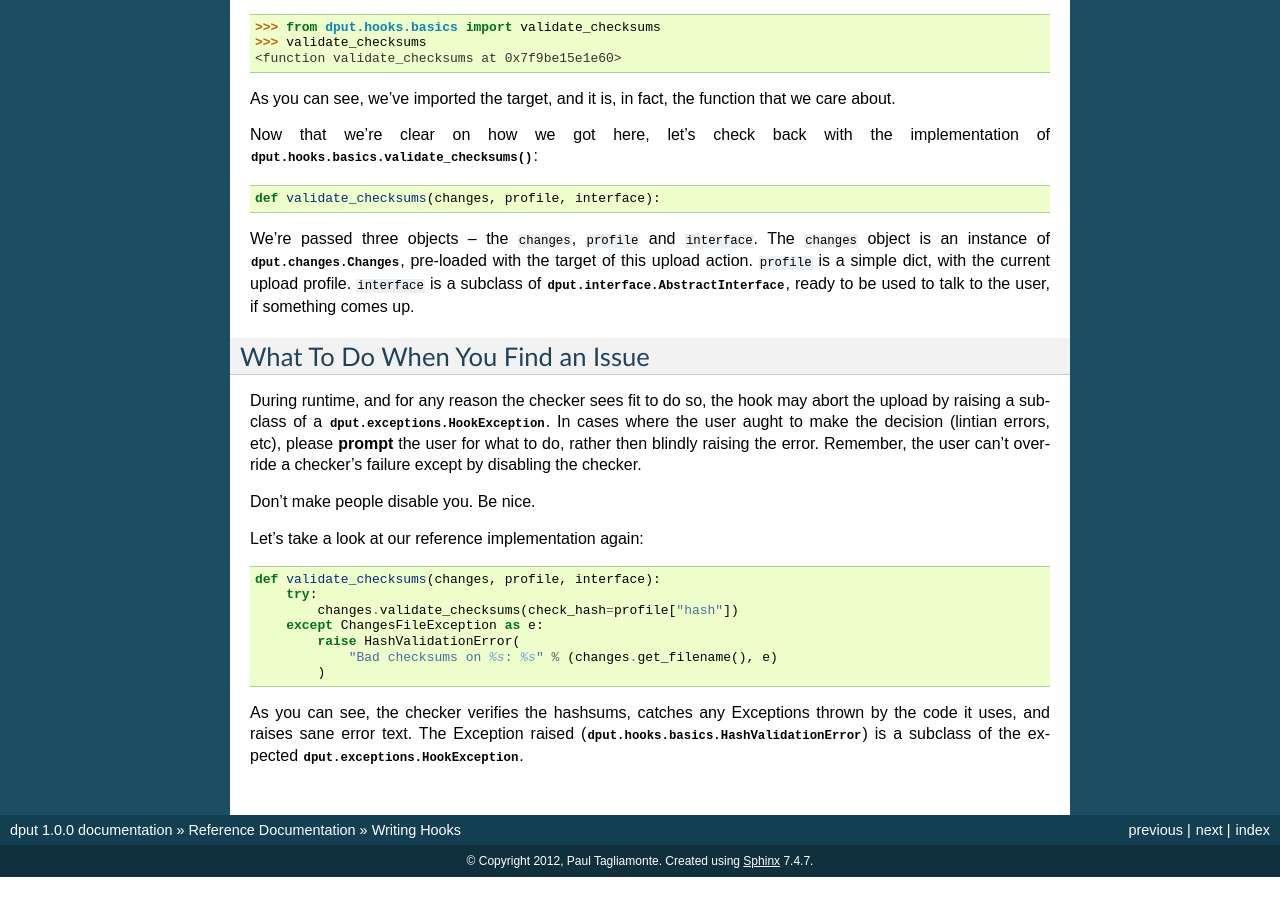
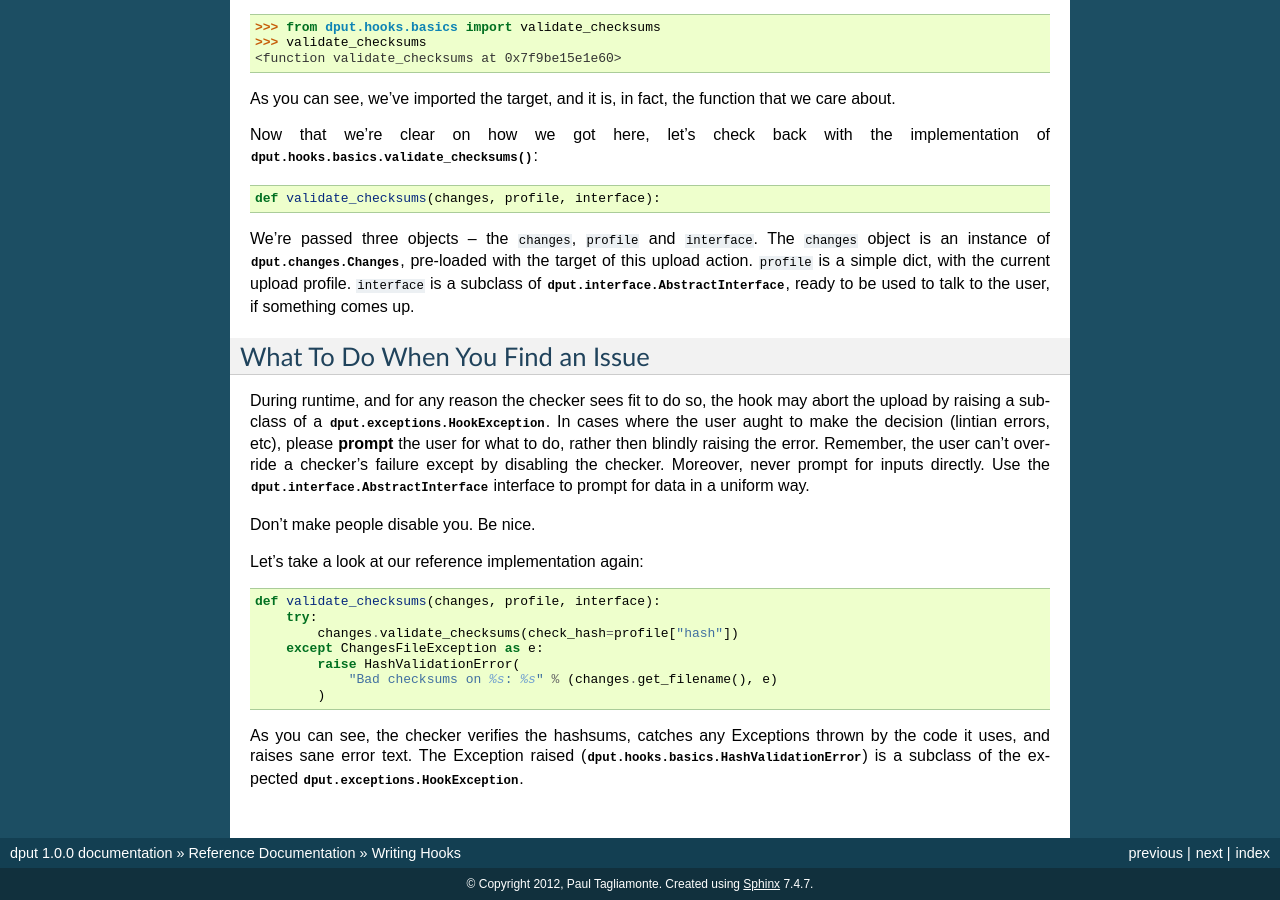
Before and after one commit to Debian/dput-ng, a Sphinx documentation site: the page built from docs/reference/hooks.rst, in a window 1280 px wide and 900 px high, scrolled down 1206 px. Built offline with Sphinx 7.4.7, drawn with Linux system fonts in a browser that asks for light colours; formulas are drawn with MathJax 3; before the commit the page ends 2083 px from its top, so only the background shows below that.

Commit message:
Add an interface hint

```diff
--- a/docs/reference/hooks.rst
+++ b/docs/reference/hooks.rst
@@ -101,7 +101,9 @@ may abort the upload by raising a subclass of a
 :class:`dput.exceptions.HookException`. In cases where the user aught to
 make the decision (lintian errors, etc), please **prompt** the user for
 what to do, rather then blindly raising the error. Remember, the user can't
-override a checker's failure except by disabling the checker.
+override a checker's failure except by disabling the checker. Moreover, never
+prompt for inputs directly. Use the :class:`dput.interface.AbstractInterface`
+interface to prompt for data in a uniform way.
 
 Don't make people disable you. Be nice.
 
```
